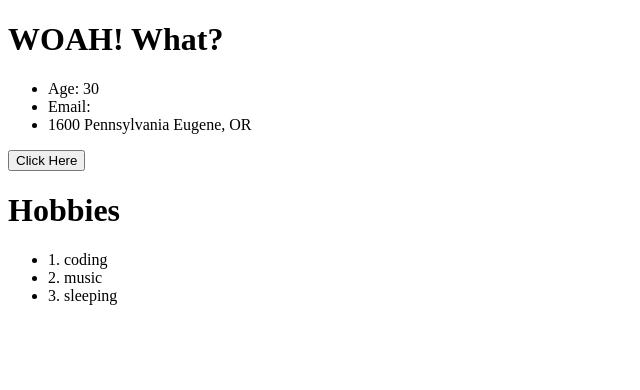
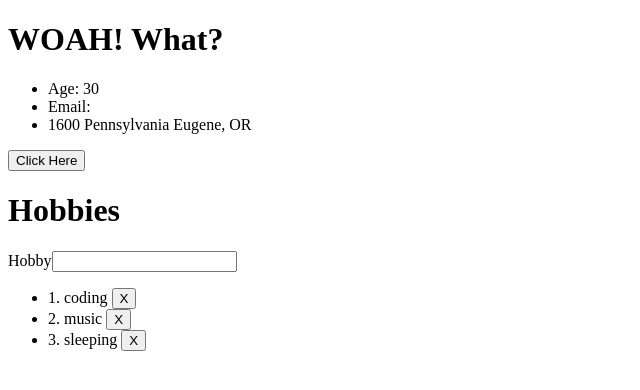
Before and after one commit to zanedr/angular4-tutorial, an Angular app: page / in a window 1280 px wide. Shown: the top 390 px of the page, without its empty margins (0-640 px from the left). Built offline with nearby package versions, Linux system fonts and the light colour scheme.

Commit message:
form and submit

```diff
--- a/src/app/components/user/user.component.html
+++ b/src/app/components/user/user.component.html
@@ -10,6 +10,15 @@
 <h1>
     Hobbies
 </h1>
+            <form (submit)="addHobby(hobby.value)">
+                <div>
+                    <label for="hobby">Hobby</label>
+                    <input #hobby type="text">
+                </div>
+            </form>
+            <!-- <button (click)="addHobby(hobby)">Click Here</button> -->
 <ul>
-    <li *ngFor="let hobby of hobbies; let i = index">{{i + 1}}. {{hobby}}</li>
+    <li *ngFor="let hobby of hobbies; let i = index">
+        {{i + 1}}. {{hobby}} <button (click)="deleteHobby(hobby)">X</button>
+    </li>
 </ul>
--- a/src/app/components/user/user.component.ts
+++ b/src/app/components/user/user.component.ts
@@ -38,6 +38,21 @@ export class UserComponent implements OnInit {
     this.name = 'Eh?';
     this.hobbies.push('chillin')
   }
+
+  addHobby(hobby){
+    console.log(hobby)
+    this.hobbies.unshift(hobby)
+    return false;
+  }
+
+  deleteHobby(hobby){
+    for(let i = 0; i < this.hobbies.length; i++){
+      if(this.hobbies[i] === hobby){
+        this.hobbies.splice(i, 1);
+      }
+    }
+    console.log(hobby);
+  }
 }
 
 interface Address{
```
